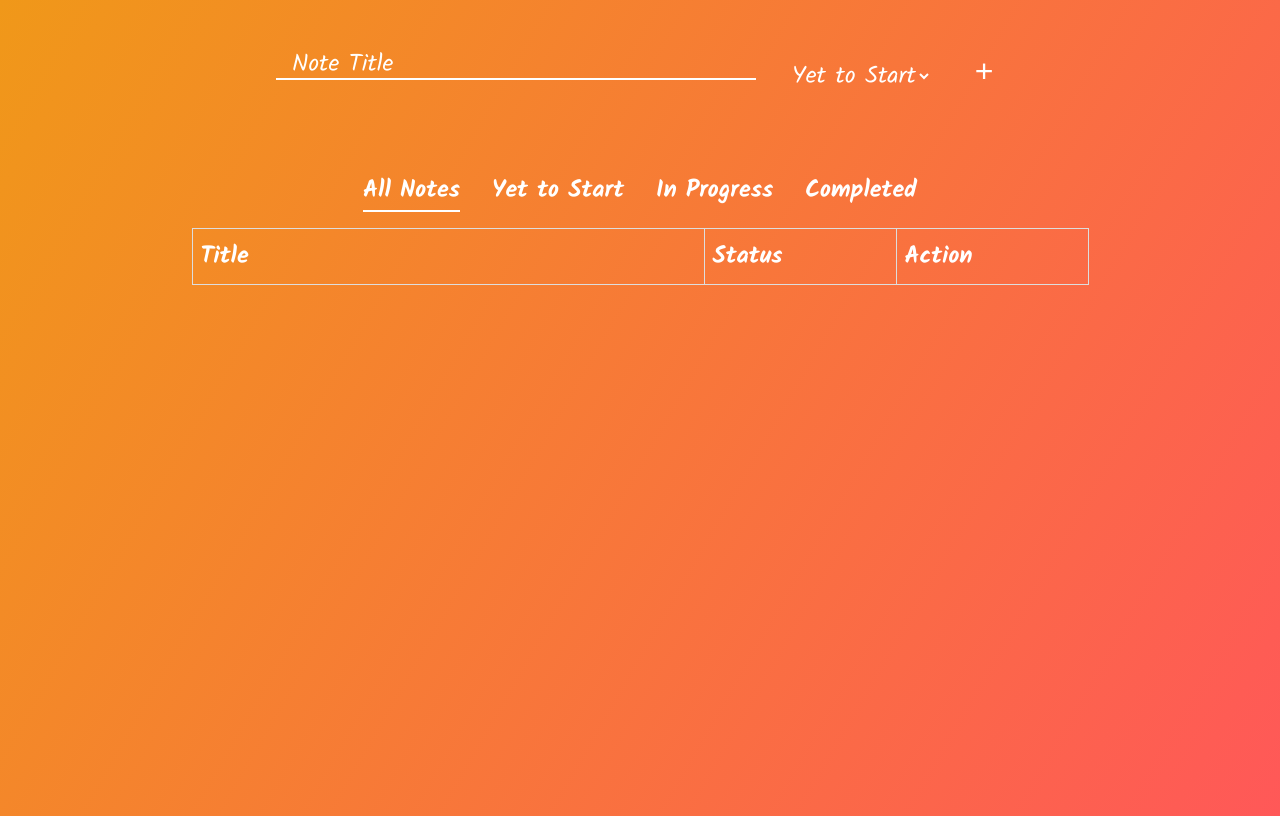
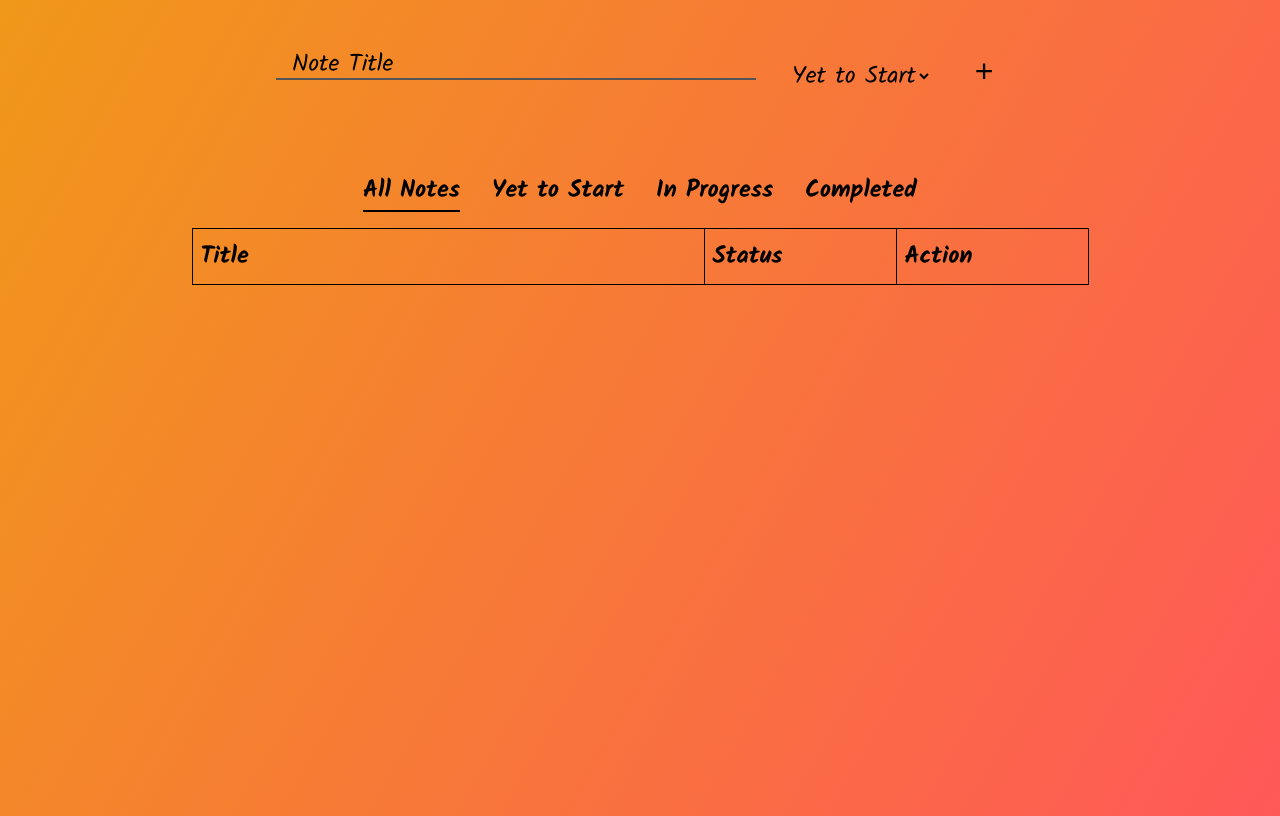
Before and after one commit to rahulakarapu/notes, a React (Create React App) app: page / in a window 1280 px wide. Built offline with nearby package versions, Linux system fonts and the light colour scheme.

Commit message:
CSS Changes

```diff
--- a/src/components/App/App.scss
+++ b/src/components/App/App.scss
@@ -1,7 +1,7 @@
-$section-clr: white;
-$section-clr-hover: white;
-$section-clr-focus: white;
-$font-color: white;
+$section-clr: black;
+$section-clr-hover: black;
+$section-clr-focus: black;
+$font-color: black;
 
 
 *,
@@ -215,7 +215,7 @@ table {
 }
 
 td, th {
-  border: 1px solid #dddddd;
+  border: 1px solid black;
   text-align: left;
   padding: 8px;
 }
```
